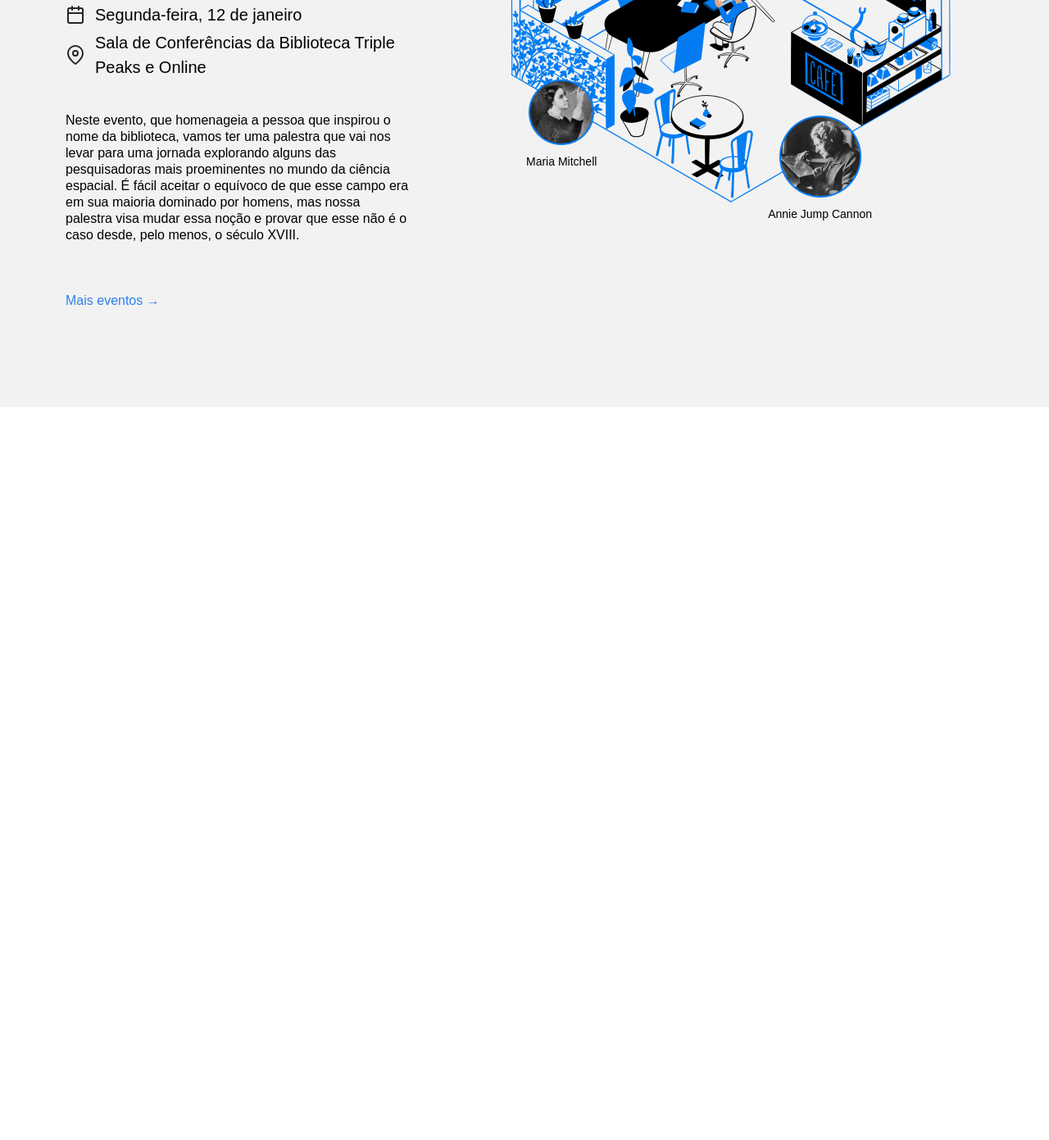
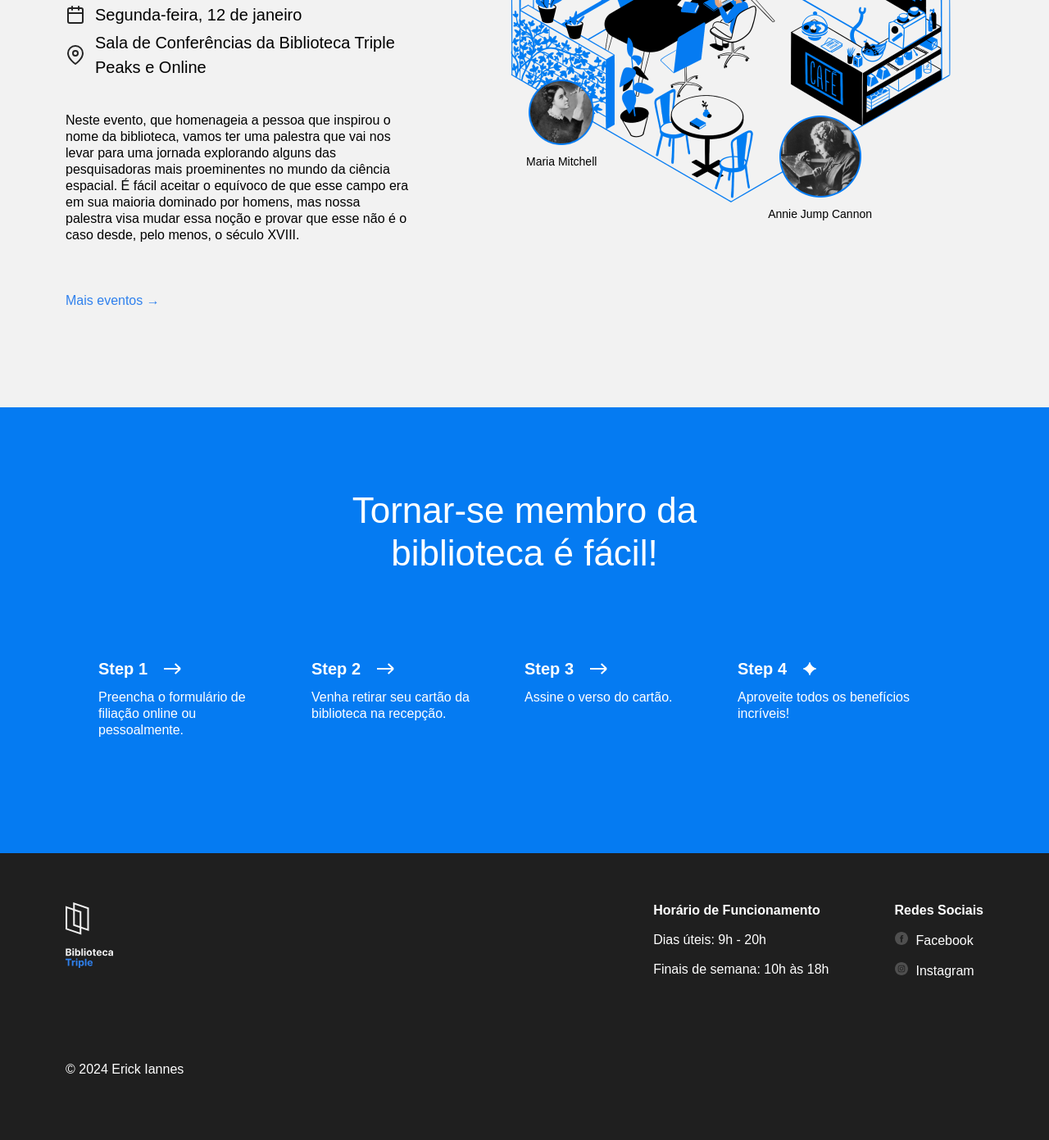
Before and after one commit to Iannes26/web_project_library, a plain HTML site: page index.html in a window 1280 px wide. Shown: the part 2493-3884 px from the top of the page at 82% size. Before the commit the page ends 2990 px from the top, so only its background shows below. Drawn offline with Linux system fonts and the light colour scheme.

Commit message:
Nova atualização do projeto

```diff
--- a/index.html
+++ b/index.html
@@ -26,10 +26,10 @@
               <a class="nav__link" href="#events">Eventos</a>
             </li>
             <li>
-              <a class="nav__link">Seja um membro</a>
+              <a class="nav__link" href="#membership">Seja um membro</a>
             </li>
             <li>
-              <a class="nav__link">Contatos</a>
+              <a class="nav__link" href="#footer">Contatos</a>
             </li>
           </ul>
         </nav>
@@ -216,7 +216,110 @@
             </div>
           </div>
         </section>
+
+        <section class="membership" id="membership">
+          <h2 class="membership__title">
+            Tornar-se membro da biblioteca é fácil!
+          </h2>
+          <ul class="membership__steps">
+            <li class="step">
+              <h3 class="step__title">
+                Step 1
+                <img
+                  src="./images/icon_step_forward.svg"
+                  alt="icon forward"
+                  class="step__icon"
+                />
+              </h3>
+              <p class="step__description">
+                Preencha o formulário de filiação online ou pessoalmente.
+              </p>
+            </li>
+            <li class="step">
+              <h3 class="step__title">
+                Step 2
+                <img
+                  src="./images/icon_step_forward.svg"
+                  alt="icon forward"
+                  class="step__icon"
+                />
+              </h3>
+              <p class="step__description">
+                Venha retirar seu cartão da biblioteca na recepção.
+              </p>
+            </li>
+            <li class="step">
+              <h3 class="step__title">
+                Step 3
+                <img
+                  src="./images/icon_step_forward.svg"
+                  alt="icon forward"
+                  class="step__icon"
+                />
+              </h3>
+              <p class="step__description">Assine o verso do cartão.</p>
+            </li>
+            <li class="step">
+              <h3 class="step__title">
+                Step 4
+                <img
+                  src="./images/icon_step_finish.svg"
+                  alt="icon finish"
+                  class="step__icon"
+                />
+              </h3>
+              <p class="step__description">
+                Aproveite todos os benefícios incríveis!
+              </p>
+            </li>
+          </ul>
+        </section>
       </main>
+
+      <footer class="footer" id="footer">
+        <div class="footer__columns">
+          <div class="footer__column">
+            <img
+              src="./images/logo_white.svg"
+              alt="Logotipo branco da Biblioteca Triple Peaks"
+              class="footer__logo"
+            />
+          </div>
+          <div class="footer__column footer__column_content_hours">
+            <h4 class="footer__column-heading">Horário de Funcionamento</h4>
+            <ul class="footer__list">
+              <li class="footer__list-item">Dias úteis: 9h - 20h</li>
+              <li class="footer__list-item">Finais de semana: 10h às 18h</li>
+            </ul>
+          </div>
+          <div class="footer__column footer__column_content_social">
+            <h4 class="footer__column-heading">Redes Sociais</h4>
+            <ul class="footer__list">
+              <li class="footer__list-item">
+                <a href="#" class="footer__column-link">
+                  <img
+                    src="./images/facebook_white.svg"
+                    alt="Facebook logo"
+                    class="footer__social-icon"
+                  />Facebook</a
+                >
+              </li>
+              <li class="footer__list-item">
+                <a href="#" class="footer__column-link">
+                  <img
+                    src="./images/instagram_white.svg"
+                    alt="Instagram logo"
+                    class="footer__social-icon"
+                  />Instagram</a
+                >
+              </li>
+            </ul>
+          </div>
+        </div>
+        <div class="footer__copyright">
+          <p>© 2024 Erick Iannes</p>
+        </div>
+      </footer>
     </div>
   </body>
 </html>
--- a/styles/style.css
+++ b/styles/style.css
@@ -295,3 +295,105 @@
   font-size: 14px;
   margin: 0;
 }
+
+.membership {
+  padding: 100px 0 140px;
+  background-color: #057bf2;
+  color: #ffffff;
+}
+
+.membership__title {
+  max-width: 574px;
+  margin: 0 auto;
+  text-align: center;
+  font-size: 44px;
+  font-weight: 500;
+  line-height: 52px;
+}
+
+.membership__steps {
+  list-style-type: none;
+  padding: 0;
+  margin: 100px 0 0;
+  display: flex;
+  justify-content: center;
+}
+
+.step {
+  margin-right: 40px;
+  flex-basis: 220px;
+}
+
+.step__title {
+  margin: 0;
+  font-size: 20px;
+  line-height: 30px;
+  font-weight: 700;
+  display: flex;
+  align-items: center;
+}
+
+.step__icon {
+  margin-left: 20px;
+}
+
+.step__description {
+  margin: 10px 0 0;
+}
+
+.footer {
+  box-sizing: border-box;
+  background-color: #1f1f1f;
+  padding: 60px 80px;
+}
+
+.footer__columns {
+  display: flex;
+  justify-content: space-between;
+}
+
+.footer__column_content_hours {
+  color: white;
+  margin-right: 80px;
+  margin-left: auto;
+}
+
+.footer__column_content_social {
+  color: white;
+}
+
+.footer__logo {
+  width: 58px;
+  height: 80px;
+}
+
+.footer__column-heading {
+  margin-bottom: 4px;
+  margin-top: 0;
+}
+
+.footer__list {
+  list-style-type: none;
+  padding: 0;
+  margin-bottom: 0;
+}
+
+.footer__list-item {
+  margin-top: 16px;
+}
+
+.footer__column-link {
+  color: white;
+  text-decoration: none;
+}
+
+.footer__social-icon {
+  width: 16px;
+  height: 16px;
+  margin-right: 10px;
+}
+
+.footer__copyright {
+  color: white;
+  margin-top: 100px;
+}
```
